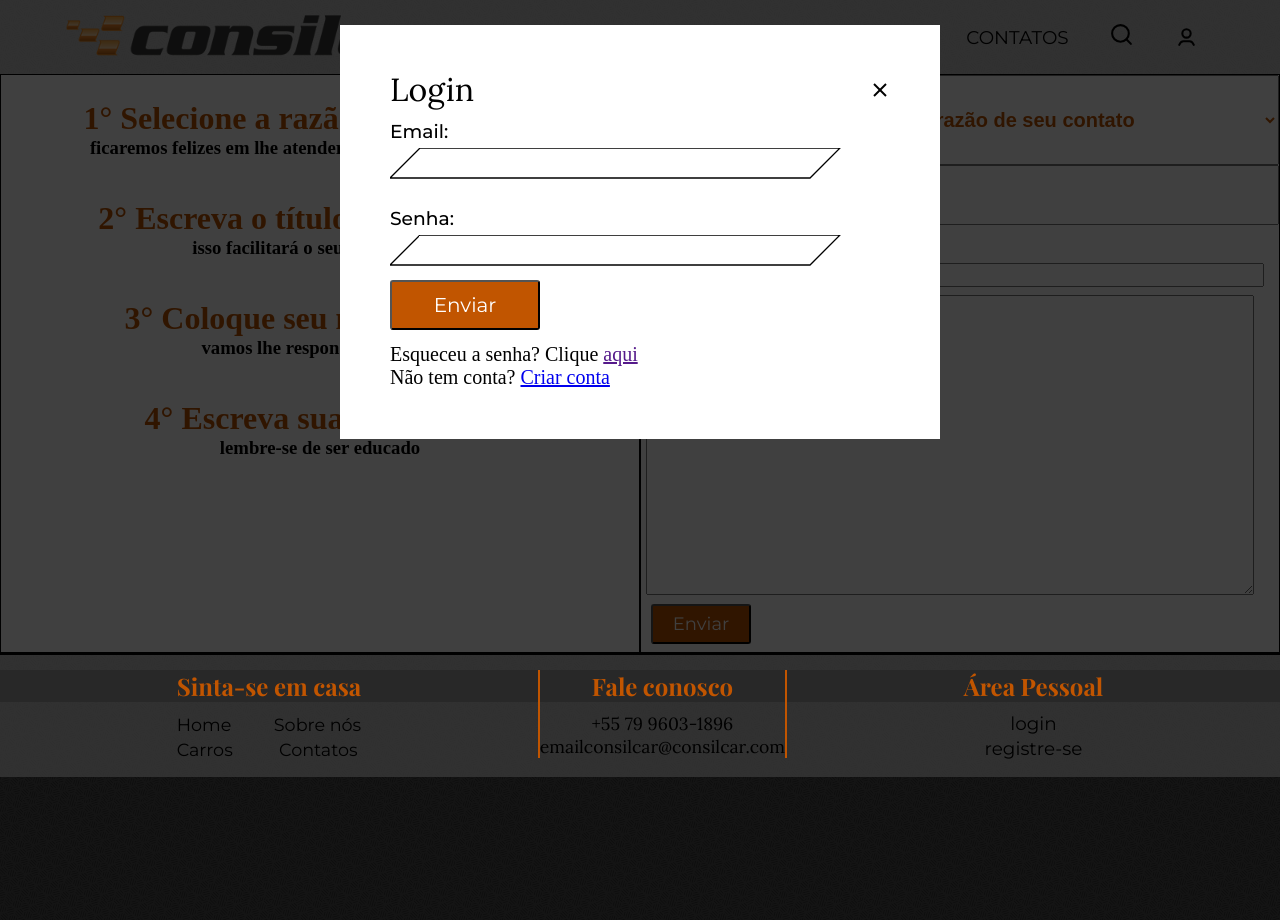
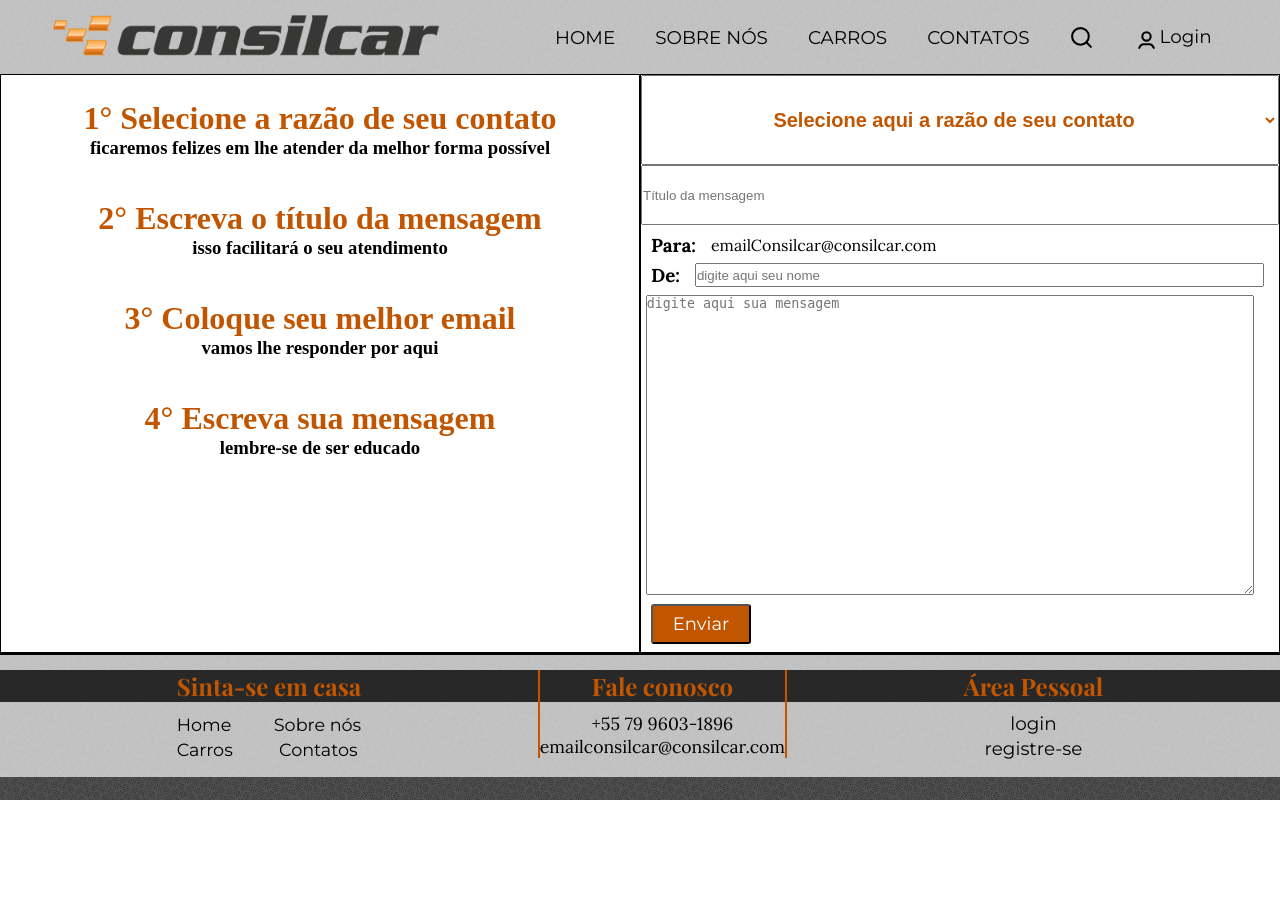
Before and after one commit to FabricioNascimentop/AutoCar, a Flask app: page /contatos in a window 1280 px wide. After the commit the page ends 800 px from the top, so only its background shows below. Run offline with Flask 3, Linux system fonts and the light colour scheme; parts of the project's set-up code (start-up, migrations or seed data) failed here and were passed over; some web fonts are replaced.

Commit message:
login concluido

```diff
--- a/app.py
+++ b/app.py
@@ -1,18 +1,15 @@
 from flask import Flask, render_template, request, redirect, url_for, session, flash
 from flask_sqlalchemy import SQLAlchemy
-from flask_login import login_manager
+from flask_login import LoginManager,login_user, UserMixin
 from funcoes import *
 
 app = Flask(__name__)
 app.config['SQLALCHEMY_DATABASE_URI'] = 'mysql://root:@127.0.0.1:3306/carros_e_clientes'
 db = SQLAlchemy(app)
-login_manager = login_manager()
+login_manager = LoginManager()
 login_manager.init_app(app)
 app.secret_key = 'fabricio'
 
-@login_manager.user_loader
-def load_user(user_id):
-    return Clientes.get(user_id)
 
 class Carros(db.Model):
     id = db.Column('id',db.Integer, primary_key=True, autoincrement=True)
@@ -33,13 +30,23 @@ class Carros(db.Model):
     cor = db.Column(db.String(30))
     lugares = db.Column(db.Integer)
 
-class Clientes(db.Model):
+class Clientes(db.Model,UserMixin):
     id = db.Column('id',db.Integer, primary_key=True, autoincrement=True)
-    nome  = db.Column(db.String(50))
-    numero = db.Column(db.String(20))
-    email = db.Column(db.String(100))
-    senha = db.Column(db.String(64))
-    administrador = db.Column(db.Integer)
+    nome  = db.Column(db.String(50), nullable=False)
+    numero = db.Column(db.String(20), nullable=False)
+    email = db.Column(db.String(100), nullable=False, unique=True)
+    senha = db.Column(db.String(64), nullable=False)
+    administrador = db.Column(db.Boolean, nullable=False, default=0)
+    def __init__(self,nome,numero,email,senha, is_admin=0):
+        self.nome = nome
+        self.numero = numero
+        self.email = email
+        self.senha = senha
+        self.is_admin = is_admin
+
+@login_manager.user_loader
+def load_user(Clientes_id):
+    return Clientes.query.filter_by(id=Clientes_id).first()
 
 
 
@@ -60,14 +67,19 @@ def processar_login():
     usuarios = Clientes.query.all()
     email = request.form.get('email_login')
     senha = request.form.get('senha_login')
-    for usuario in usuarios:
-        if usuario.email == email and usuario.senha == senha:
-            session['login'] = usuario.nome
-            flash('tudo certo, meu bom')
-            return redirect(url_for('carros'))
+    cliente = Clientes.query.filter_by(email=email).first()
+    if cliente:
+        if senha == cliente.senha:
+            from datetime import timedelta
+            flash('parabéns, você está logado','okay')
+            login_user(cliente,remember=True,duration=timedelta(weeks=1),force=True,fresh=False)
+            redirect(url_for('carros'))
         else:
-            flash('algo deu errado')
-            return redirect(url_for('home'))
+            flash('senha incorreta','error')
+    else:
+         flash('este email não está cadastrado no sistema','error')
+    return redirect(url_for('home'))
+
 
 
 
@@ -85,29 +97,28 @@ def lay():
 
 @app.route('/carros',methods=['GET','POST'])
 def carros():
-    #DP = definições padrão
-    #DP Geral
+    #Definições Geral
     anos = list(range(1956, 2025))
     carros_totalidade = Carros.query.all()
-    #DP GET
+    #Definições GET
     diretorio_imagem_carro = []
     lst_marcas = []
-    #DP POST
+    #Definições POST
     query_dict = {}
     lst_carros = []
     data = request.form
 
-    #laço percorrente os carros
+    #laço percorrente os carros para buscar as marcas e o diretório da imagem
     for carro in carros_totalidade:
         marca_carro = str(carro.nome.split()[0]) # pega somente a marca do carro
         diretorio_imagem_carro.append(str(carro.nome).replace(' ','-')) #lista com diretorio da imagem de seu carro
         if marca_carro not in lst_marcas: #adiciona marcas de carros sem repetição
             lst_marcas.append(marca_carro)
-
-        #se o método por POST veja as marcas escolhidas, se o total for 0 adicione todas
+        #se o método for GET a escolha de carros para aparecer são todos os carros
         if request.method == 'GET':
             carros_escolha = data_preco(carros_totalidade)
-        else:
+        #se o método for POST veja as marcas escolhidas, se o total for 0 adicione todas
+        if request.method == 'POST':
             if len(data.getlist('marcas')) == 0:
                         query_dict['marcas'] = lst_marcas
             else:
@@ -115,12 +126,6 @@ def carros():
 
         #FIM DO LAÇO
     if request.method == 'POST':
-
-
-
-
-
-
         #query_dict "registo,preço e quilômetro" estes sendo [0] como mínimo e [1] como máximo
         query_dict['registro'] = [int(data.get('select_registro_inicio')),int(data.get('select_registro_fim'))]
         query_dict['preco'] = [float(data.get('select_preco_inicio')),float(data.get('select_preco_fim'))]
@@ -131,35 +136,34 @@ def carros():
             query_dict['combustivel'] = data.getlist('combustivel')
         else:
             query_dict['combustivel'] = ["gasolina","etanol","diesel","biodiesel","GNV","eletricidade","hibrido","flex"]
-        #parecido a marcas e combustível com a diferença de que não se conta a quantidade (pois é um request.form.get e não um request.form.getlist, verifica se o resultado é None, se sim novo e usado são aceitos, caso não apenas um é adicionado no dicionário)
+        #se o input do estado do veículo for nenhum qualquer estado é válido, se não o estado é apenas o escolhido
         if data.get('estado') == None:
             query_dict['estado'] = ['novo','usado']
         else:
             query_dict['estado'] = data.get('estado')
+
         #laço que corre os bgl tudo e faz a verificação (melhorar depois)
-
-
         for carro in carros_totalidade:
-            if str(carro.nome.split()[0]) in query_dict['marcas']:
+            #se a (variável) estiver dentro de sua respectiva parte do dicionário "query_dict" adicione na lista carro
+            if str(marca_carro) in query_dict['marcas']:
                 if carro.combustivel in query_dict['combustivel']:
                     if carro.estado in query_dict['estado']:
+                        #se (variável) estiver entre o máximo e o mínimo de sua categoria adicione na lista carro
                         if query_dict['registro'][0] <= carro.registro.year <= query_dict['registro'][1]:
                                 if query_dict['preco'][0] <= carro.preco <= query_dict['preco'][1]:
                                     if query_dict['quilometro'][0] <= carro.quilometros <= query_dict['quilometro'][1]:
                                         lst_carros.append(data_preco(carro))
+        #escolha de carros é igual a lista com query
         carros_escolha = lst_carros
-
 
     #final
     return render_template('carros.html',carros=carros_escolha,lst_marcas=lst_marcas,diretorio_imagem_carro=diretorio_imagem_carro,anos=anos)
 
 @app.route('/carros/<string:carro_nome>',methods=['POST','GET'])
 def carro_especifico(carro_nome):
-    carro = Carros.query.filter_by(nome=carro_nome).first()
+    carro = data_preco(Carros.query.filter_by(nome=carro_nome).first())
     marca_nome_carro = str(carro.nome).replace(' ','-')
     marca_carro = str(carro.nome).split()[0]
-    carro.preco = moedinha(carro.preco)
-    carro.registro = carro.registro.strftime('%d/%m/%Y')
     return render_template('carro_especifico.html',carro=carro,marca_nome_carro=marca_nome_carro,marca_carro=marca_carro)
 
 @app.route('/contatos')
@@ -172,5 +176,8 @@ def processar_email():
     titulo = request.form.get('email_titulo')
     remetente = request.form.get('email_remetente')
     corpo = request.form.get('email_corpo')
-    enviar_email(assunto=f'-{selecao}- {titulo}',texto=corpo,remetente='testeconsilcar@gmail.com',destinatário='testeconsilcar@gmail.com')
+    enviar_email(assunto=f'-{selecao}- {titulo}',texto=f"{corpo}<br><br><br>{remetente} aguarda resposta",remetente='testeconsilcar@gmail.com',destinatário='testeconsilcar@gmail.com')
     return redirect(url_for('contatos'))
+
+if __name__ == "__main__":
+    app.run(debug=True)
--- a/static/js/main.js
+++ b/static/js/main.js
@@ -6,10 +6,11 @@ function mataflash() {
     if (flashMessage) {
         setTimeout(function () {
             flashMessage.style.display = 'none';
-        }, 3000);
+        }, 2000);
     }
 }
 function show_div(e){
+    console.log(e)
     caixa_div_login = document.getElementById('caixa_div_login')
     div_criar_conta = document.getElementById('div_criar_conta')
     caixa_div_criar_conta = document.getElementById('caixa_div_criar_conta')
--- a/static/style.css
+++ b/static/style.css
@@ -49,11 +49,14 @@ header > nav{
     flex-wrap: wrap;
 }
 header > nav > div{
-    padding: 27px 20px;
+    padding: 0px 20px;
     align-self: center;
     font-family: "Montserrat", sans-serif;
     font-size: 1.15em;
     color: black;
+}
+div#login_pessoinha{
+    display: flex;
 }
 
 header > nav > div:hover > a, header > nav > div:hover{
@@ -575,6 +578,7 @@ div#terceiro{
 }
 
 div.caixa_div{
+    display: none;
     width: 100%;
     height: 115%;
     background-color: rgba(0, 0, 0, 0.75);
@@ -585,14 +589,19 @@ div.caixa_div{
     bottom: 0;
     left: 0;
 }
-div.caixa_div > h2#flash{
+.flash{
     font-family: "Noto Serif Georgian", serif;
     color: black;
     font-size: 1.25em;
-    background-color: rgb(255, 100, 100);
     font-weight: 500;
     width: 100%;
     text-align: center;
+}
+.flash.error{
+    background-color: rgb(255, 100, 100);
+}
+.flash.okay{
+    background-color: rgb(50, 128, 50);
 }
 div#div_login{
     display: block;
--- a/templates/layout.html
+++ b/templates/layout.html
@@ -28,33 +28,42 @@
                 <a href="/contatos">CONTATOS</a>
             </div>
             <div class="header_image" id="lupinha">
-
                 <a href="">
-
-                    <svg xmlns="http://www.w3.org/2000/svg" width="25" height="25" viewBox="0 0 24 24" fill="none" stroke="currentColor" stroke-width="2" stroke-linecap="round" stroke-linejoin="round">
+                    <svg xmlns="http://www.w3.org/2000/svg" width="25" height="25" viewBox="0 0 24 24" fill="none" stroke="currentColor" stroke-width="2" stroke-linecap="round" stroke-linejoin="round" style="margin-top: 5px;">
                     <circle cx="11" cy="11" r="8" />
                     <line x1="21" y1="21" x2="16.65" y2="16.65" /></svg>
-
                 </a>
-
             </div>
             <div class="header_image" id="login_pessoinha" onclick="show_div(this)">
                 <svg xmlns="http://www.w3.org/2000/svg" width="25" height="25" viewBox="0 0 24 24" fill="none" stroke="currentColor" stroke-width="2" stroke-linecap="round" stroke-linejoin="round">
                 <circle cx="12" cy="11" r="4" />
                 <path d="M5 22s1.5-3.5 4-3.5h6c2.5 0 4 3.5 4 3.5"/></svg>
+                {% if current_user.is_authenticated %}
+                    <p>{{current_user.nome}}</p>
+                {% else %}
+                    <p>Login</p>
+                {% endif %}
         </div>
+
         </nav>
     </header>
-    {% endblock %}
-    {% block login_criar_conta %}
-    <div class="caixa_div" style="display: block;" id="caixa_div_login">
-        {% with messages = get_flashed_messages() %}
+    {% with messages = get_flashed_messages(category_filter=['error']) %}
         {% if messages %}
             {% for message in messages %}
-                    <h2 class="flash" id="flash">{{ message}}</h2>
+                <h2 class="flash error" id="flash">{{message}}</h2>
             {% endfor %}
         {% endif %}
     {% endwith %}
+    {% with messages = get_flashed_messages(category_filter=['okay']) %}
+        {% if messages %}
+            {% for message in messages %}
+                <h2 class="flash okay" id="flash">{{message}}</h2>
+            {% endfor %}
+        {% endif %}
+    {% endwith %}
+    {% endblock %}
+    {% block login_criar_conta %}
+    <div class="caixa_div" id="caixa_div_login">
         <div id="div_login" class="div_quadro">
             <div class="div_fechar" onclick="fechar(this)">
                 <svg xmlns="http://www.w3.org/2000/svg" viewBox="0 0 20 20" width="20" height="20" fill="none" stroke="black" stroke-width="2">
@@ -72,7 +81,7 @@
             <polygon points="0,30 30,0 450,0 420,30" fill="white" stroke="black" stroke-width="1.3" />
             <text x="5%" y="50%" dominant-baseline="middle" fill="black" font-size="20"></text>
         </svg>
-        <form action="/logar?alo=doação" method="post">
+        <form action="/logar" method="post">
             <input type="email" name="email_login" id="email_login" class="svg_input"> <br>
             <input type="password" name="senha_login" id="senha_login" class="svg_input">
             <br>
```
Lines whose indentation alone changed are shown as unchanged.
